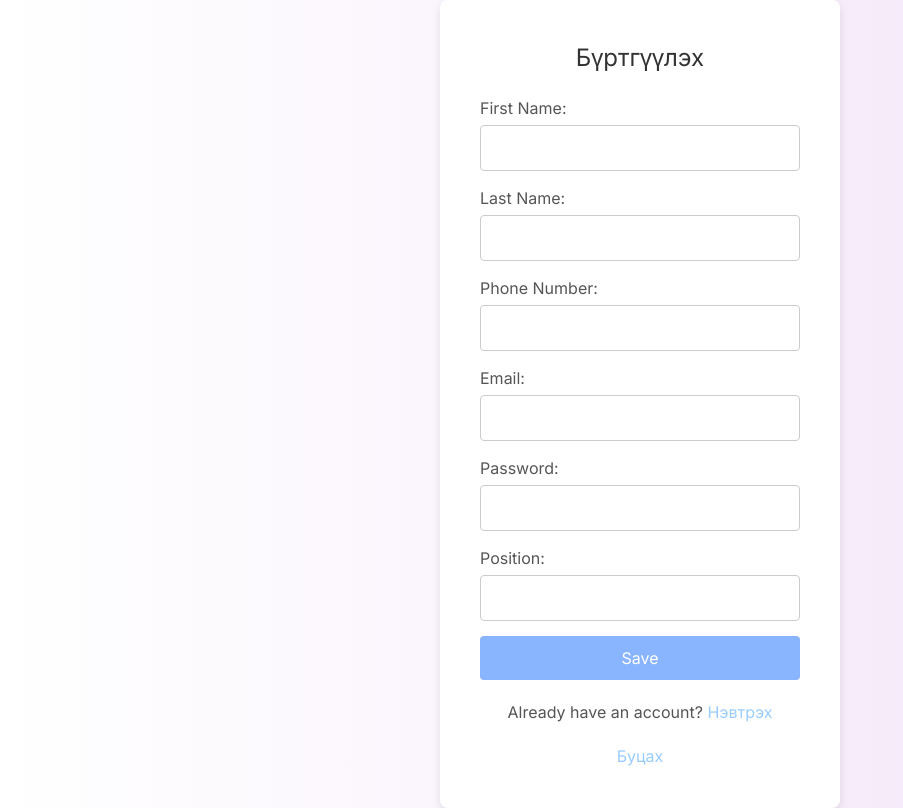
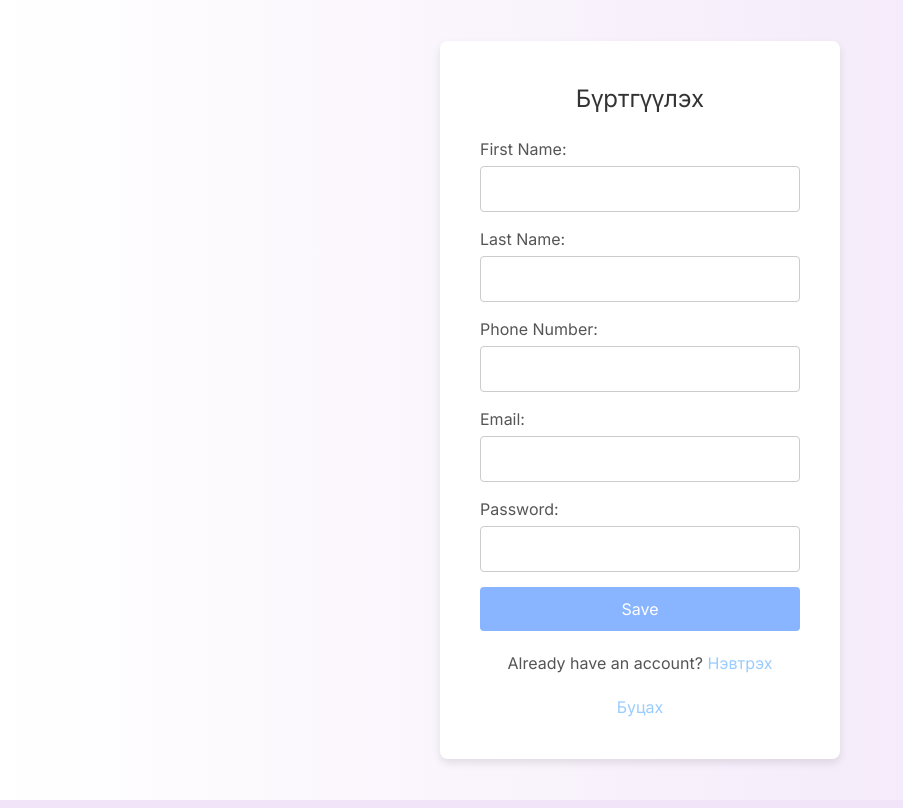
Before and after one commit to lhagvalhagva/final_task_management, a Next.js app: page /register in a window 1280 px wide. Shown: the whole page, without its empty margins (0-903 px from the left). Built offline with nearby package versions, Linux system fonts and the light colour scheme.

Commit message:
register omg

```diff
--- a/app/register/page.js
+++ b/app/register/page.js
@@ -182,7 +182,7 @@ export default function RegisterPage() {
               required
             />
           </div>
-          <div style={styles.formGroup}>
+          {/* <div style={styles.formGroup}>
             <label htmlFor="position" style={styles.label}>Position:</label>
             <input
               type="text"
@@ -192,7 +192,7 @@ export default function RegisterPage() {
               style={styles.input}
               required
             />
-          </div>
+          </div> */}
           <button
             type="submit"
             style={styles.button}
```
